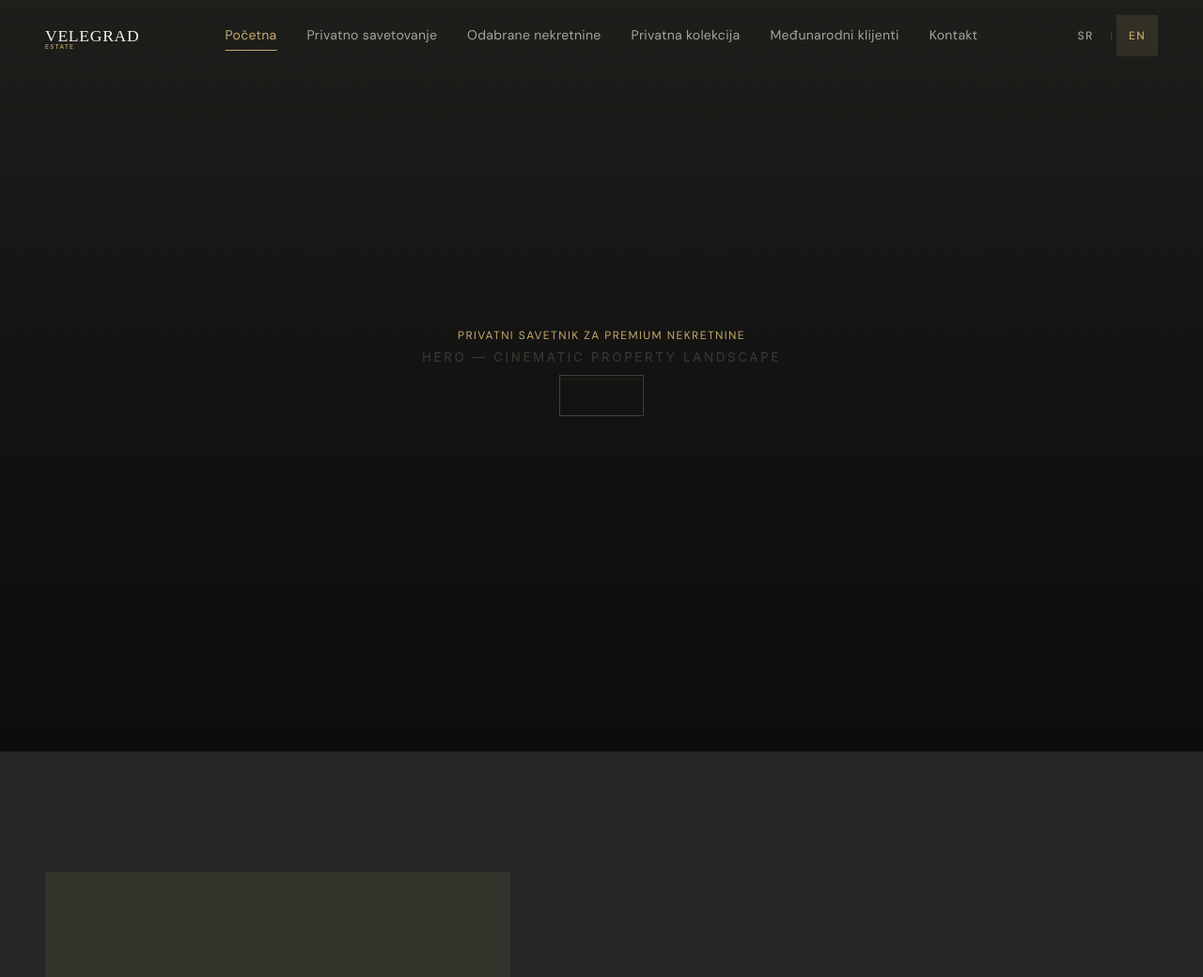
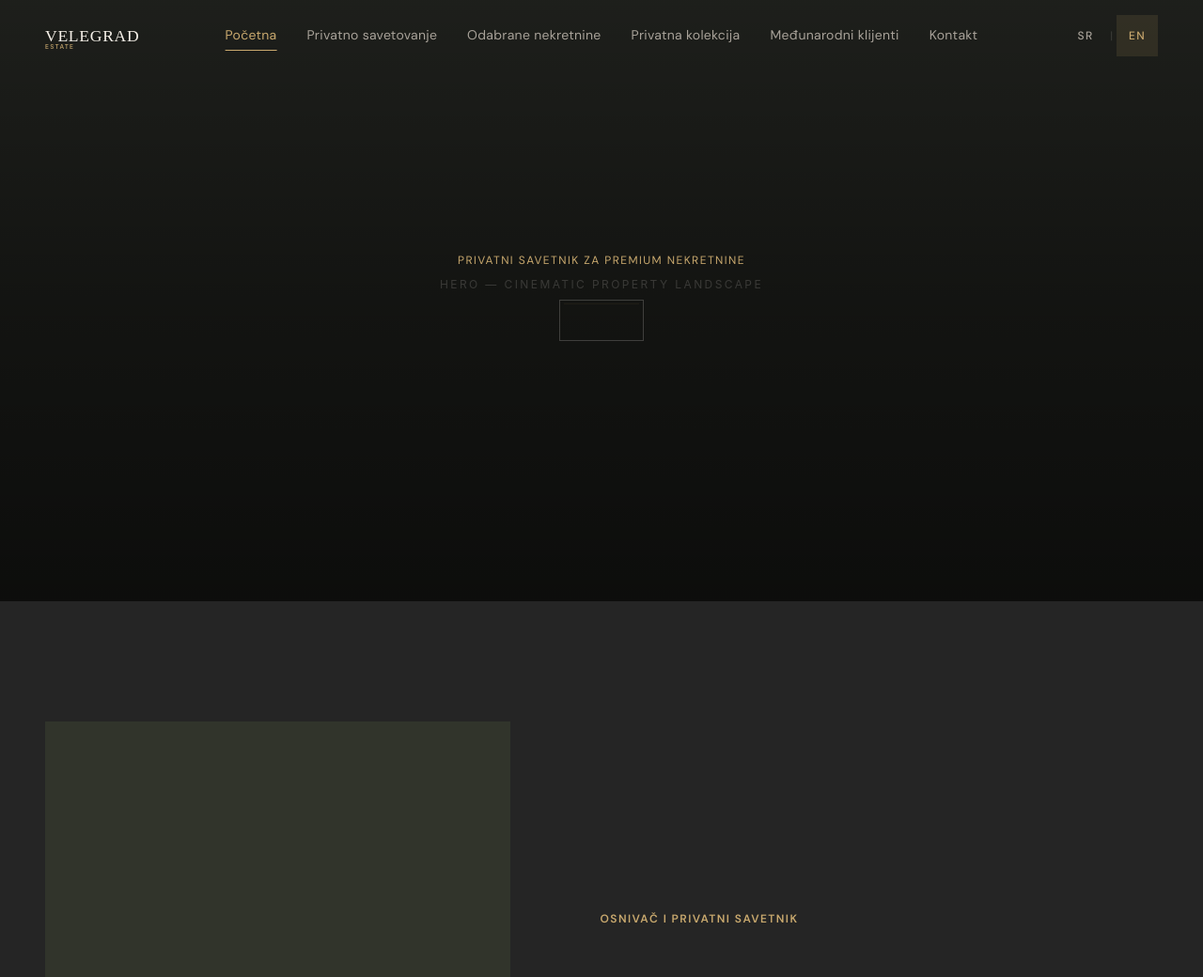
Before and after one commit to miiihaaas/velegrad, a Django app: page / in a window 1280 px wide. Shown: the top 1040 px of the page at 94% size. Run offline with Django 5.2, Linux system fonts and the light colour scheme; data comes from the database, SQL or seed files in the repository; data that the repository does not hold is empty; some libraries are stand-ins or nearby versions.

Commit message:
Hero sekcija smanjena na 80vh (umesto 100vh) + hero CTA i contact-teaser linkovi usmereni na /properties/ i {% url 'contact' %} umesto placeholder "/"

```diff
--- a/static/css/pages/home.css
+++ b/static/css/pages/home.css
@@ -7,8 +7,8 @@
 .hero {
   position: relative;
   width: 100%;
-  min-height: 100vh;
-  min-height: 100dvh;
+  min-height: 80vh;
+  min-height: 80dvh;
   display: flex;
   align-items: center;
   justify-content: center;
--- a/templates/home.html
+++ b/templates/home.html
@@ -26,7 +26,7 @@
       </p>
       <h1 class="hero__tagline">{% loc site_settings "hero_headline" %}</h1>
       <div class="hero__cta">
-        <a href="/" class="btn btn--ghost btn--lg">{% loc site_settings "hero_cta_text" %}</a>
+        <a href="/properties/" class="btn btn--ghost btn--lg">{% loc site_settings "hero_cta_text" %}</a>
       </div>
     </div>
   </section>
@@ -180,7 +180,7 @@
         <h2>{% trans "Zakažite razgovor" %}</h2>
         <p class="text-muted">{% trans "Svaki razgovor počinje razumevanjem Vaših potreba. Javite nam se direktno." %}</p>
         <div class="contact-teaser__links">
-          <a href="/" class="btn btn--primary">{% trans "Zakažite razgovor" %}</a>
+          <a href="{% url 'contact' %}" class="btn btn--primary">{% trans "Zakažite razgovor" %}</a>
           {% if site_settings.phone_primary %}<a href="tel:{{ site_settings.phone_primary }}" class="btn btn--secondary">{% trans "Pozovite direktno" %}</a>{% endif %}
         </div>
       </div>
```
